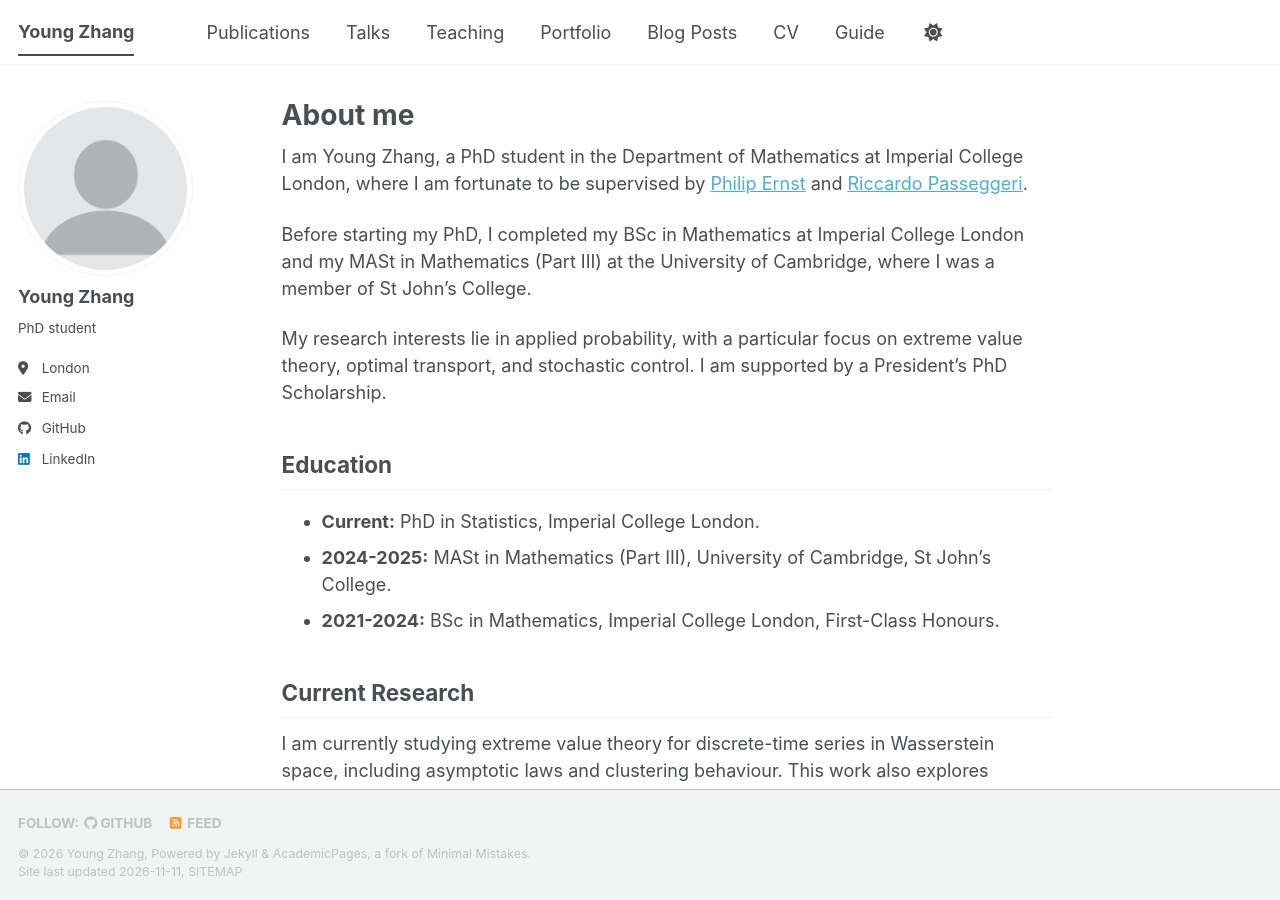
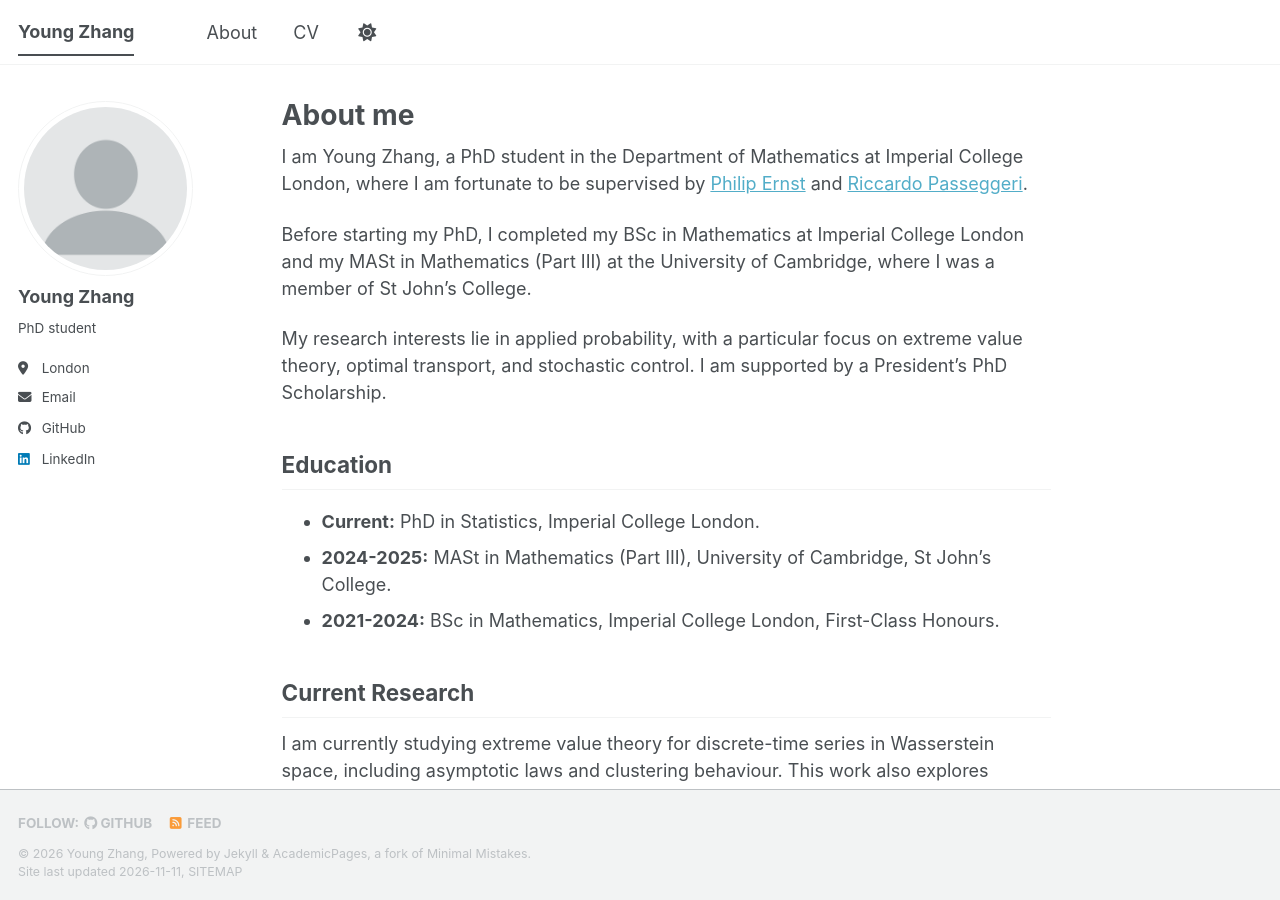
Before and after one commit to yangyang26zhang-bot/youngzhang44, a Jekyll site: the page built from _pages/about.md, in a window 1280 px wide and 900 px high. Built offline with Jekyll 4.4.1, drawn with Linux system fonts in a browser that asks for light colours; a script bundle is joined from its source files by our own code; a style sheet for code colours, icons or effects is not loaded.

Commit message:
Update navigation.yml

```diff
--- a/_data/navigation.yml
+++ b/_data/navigation.yml
@@ -8,23 +8,8 @@
 #      Markdown formatted page while the second is generated using JSON.
 
 main:
-  - title: "Publications"
-    url: /publications/
-
-  - title: "Talks"
-    url: /talks/
-
-  - title: "Teaching"
-    url: /teaching/
-
-  - title: "Portfolio"
-    url: /portfolio/
-
-  - title: "Blog Posts"
-    url: /year-archive/
+  - title: "About"
+    url: /
 
   - title: "CV"
     url: /cv/
-
-  - title: "Guide"
-    url: /markdown/
```
